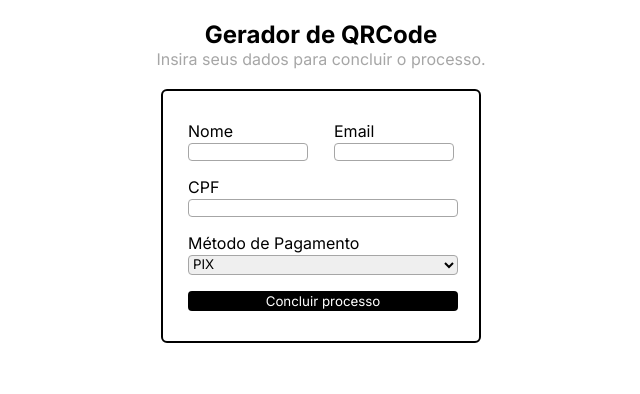
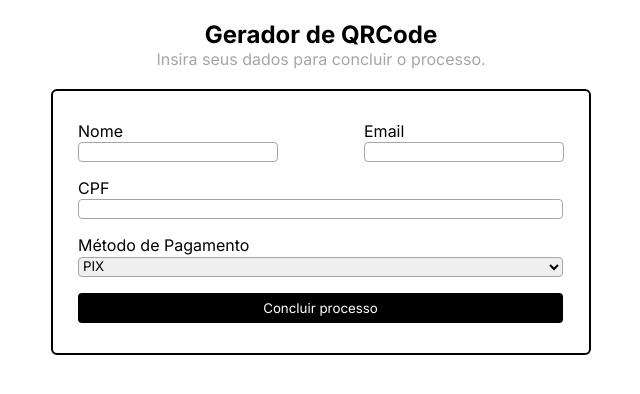
Before and after one commit to invencaosts/ingresso, a website built with webpack: page public/index.html in a window 1280 px wide. Shown: the whole page, without its empty margins (319-959 px from the left). Built offline with nearby package versions, Linux system fonts and the light colour scheme.

Commit message:
criando interface desktop

```diff
--- a/public/assets/css/index.css
+++ b/public/assets/css/index.css
@@ -28,10 +28,11 @@ select {
   border: 1px solid #a6a6a6;
   border-radius: 4px;
   outline: none;
+  height: 20px;
 }
 
 #dados {
-  max-width: 320px;
+  width: 320px;
   padding: 30px 25px 30px 25px;
 
   border: 2px solid black;
@@ -62,7 +63,7 @@ select {
   cursor: pointer;
 
   width: 270px;
-  height: 20px;
+  height: 30px;
   margin-top: 16px;
 
   border-radius: 4px;
@@ -70,3 +71,23 @@ select {
   background-color: black;
   color: white;
 }
+
+@media (min-width: 760px) {
+  #dados {
+    width: 540px;
+  }
+
+  #nome input,
+  #email input {
+    width: 200px;
+  }
+
+  #cpf input,
+  #mp select {
+    width: 485px;
+  }
+
+  #dados button {
+    width: 485px;
+  }
+}
```
